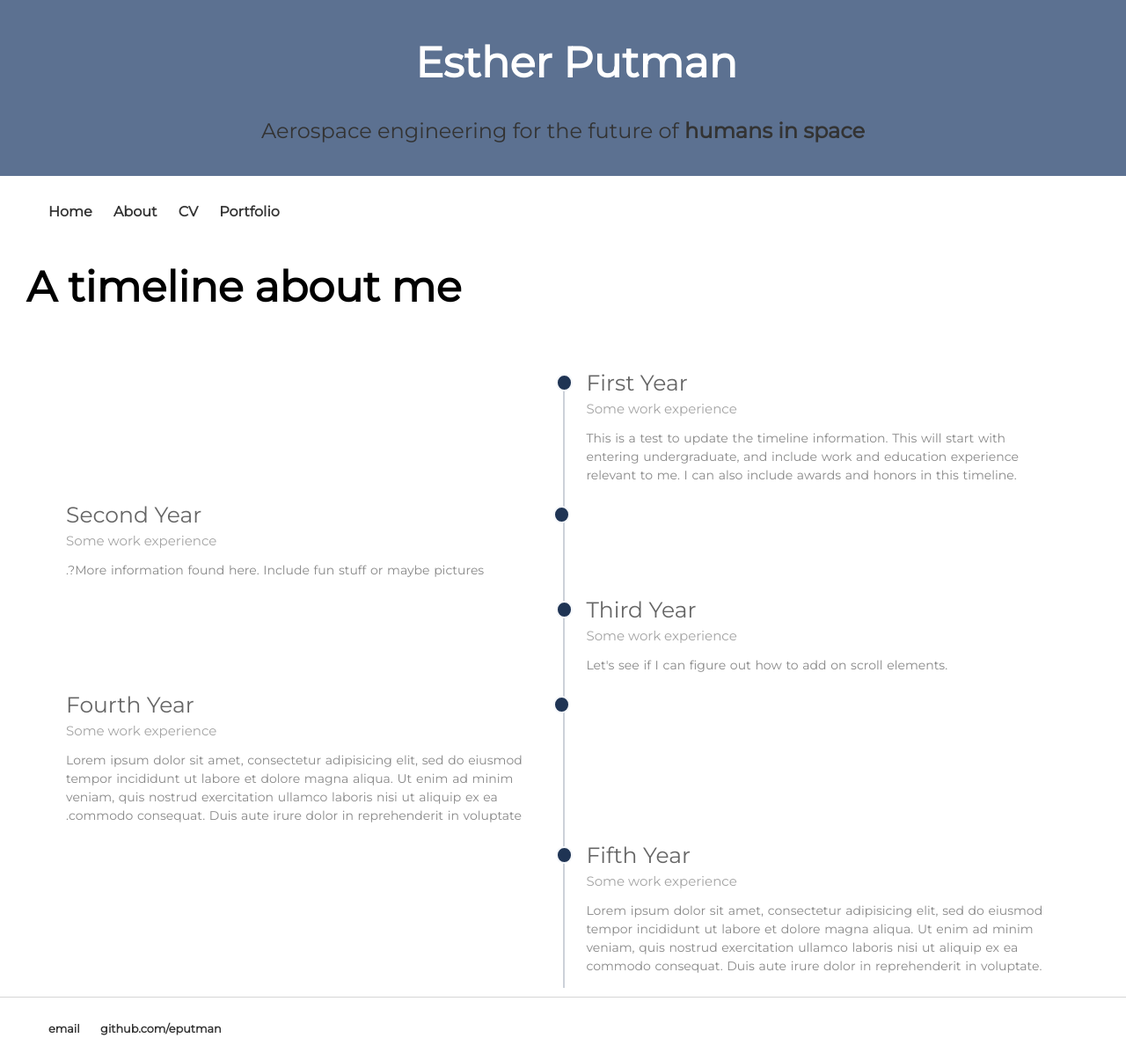
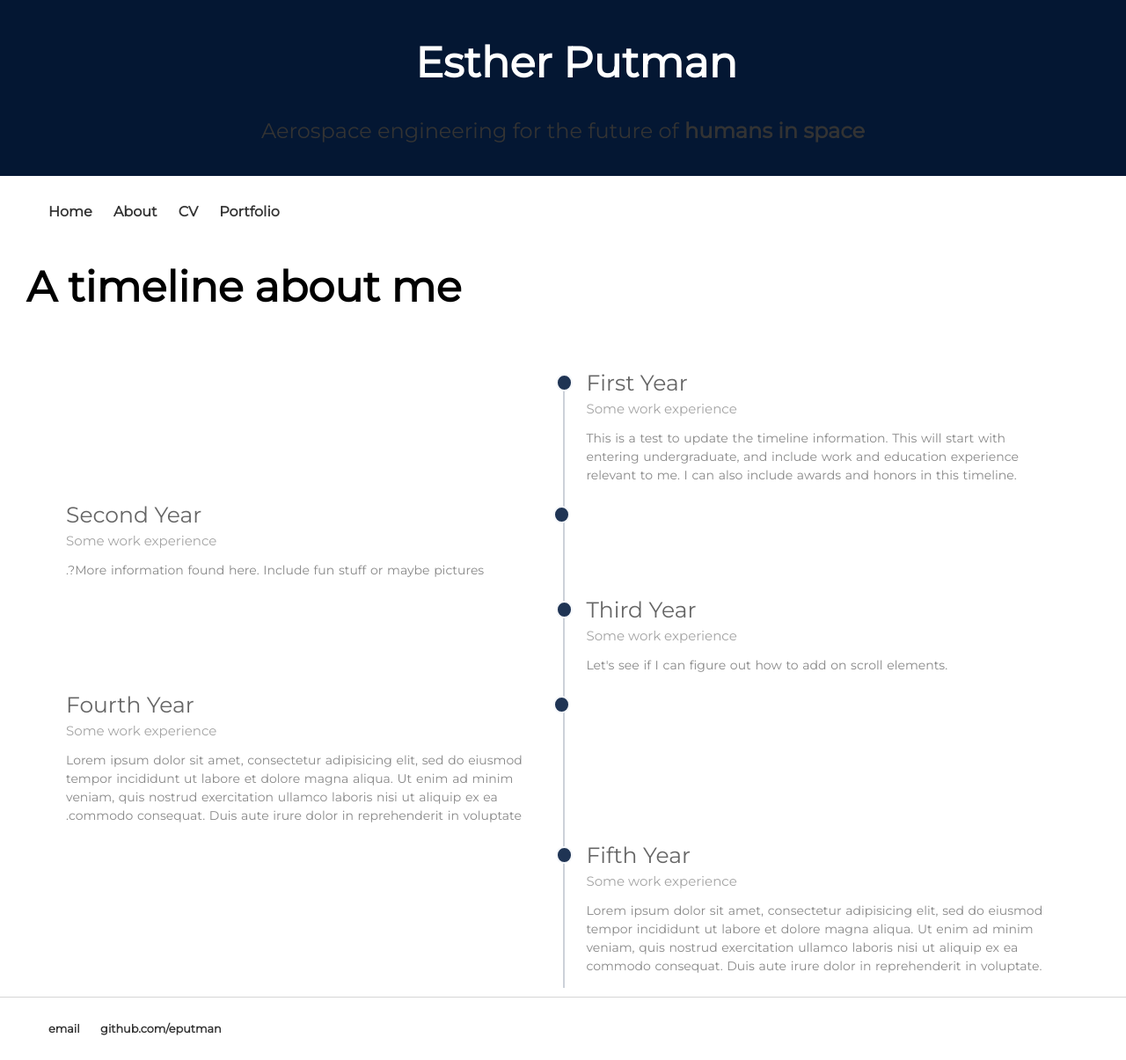
Before and after one commit to eputman/eputman.github.io, a Jekyll site: the page built from about/index.html, in a window 1280 px wide. Shown: the whole page at 88% size. Built offline with Jekyll 4.4.1, drawn with Linux system fonts in a browser that asks for light colours.

Commit message:
Update timeline.css

```diff
--- a/css/timeline.css
+++ b/css/timeline.css
@@ -4,7 +4,7 @@
 .header {
   padding: 10px;
   text-align: center;
-  background: #5c7191;
+  background: #041733;
   color: white;
 }
 body {
@@ -41,6 +41,12 @@ p {
     font-size: 1.5em;
     line-height: 1.4em;
     color: #333;
+}
+p2 {
+    font-family: 'Montserrat', sans-serif;
+    font-size: 1.5em;
+    line-height: 1.4em;
+    color: #5c7191;
 }
 footer {
     border-top: 1px solid #d5d5d5;
```
